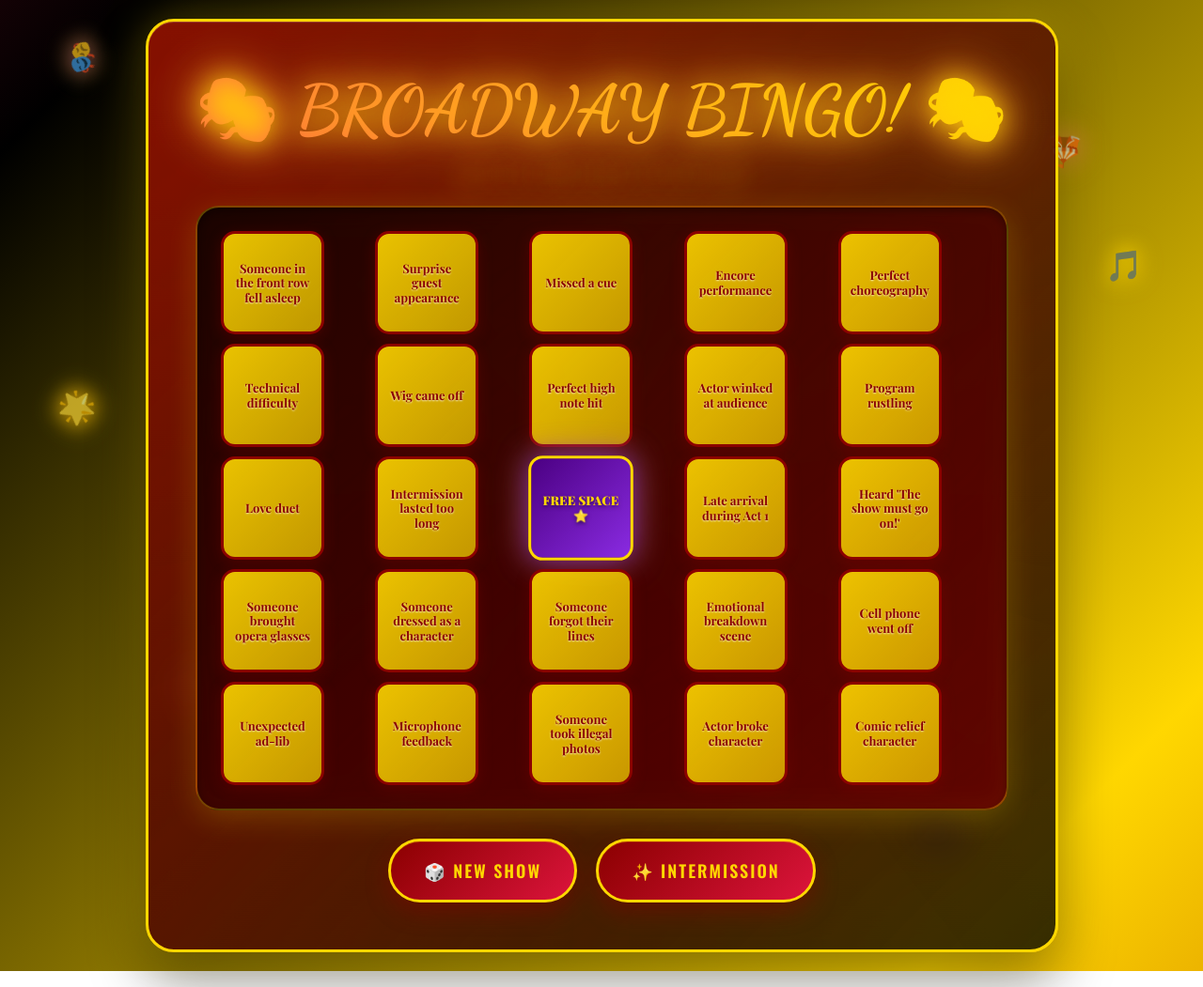
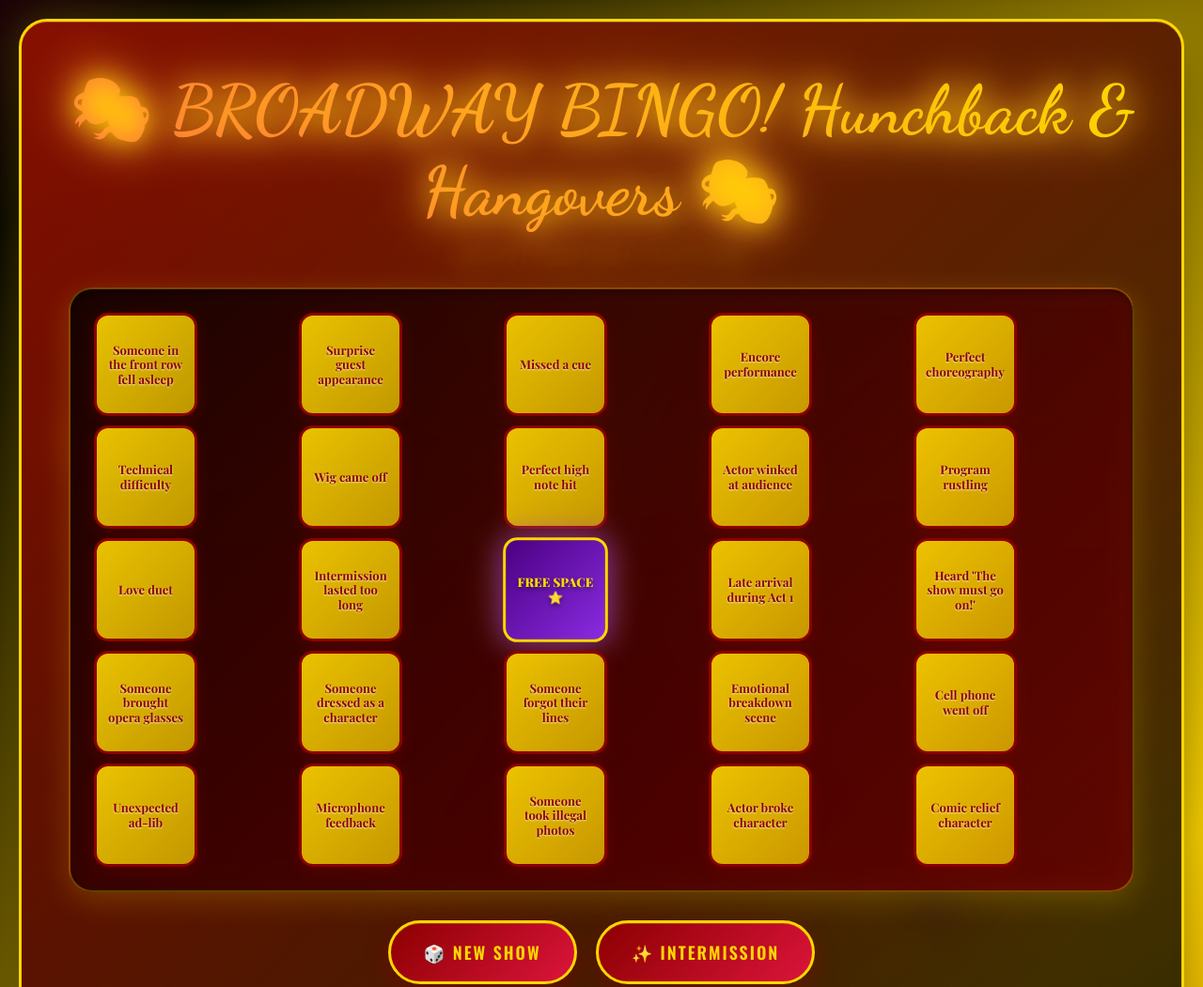
Before and after one commit to BroadwayBingo/bingosite, a plain HTML site: page index.html in a window 1280 px wide. Shown: the top 1051 px of the page at 94% size. Drawn offline with nearby package versions, Linux system fonts and the light colour scheme.

Commit message:
Update index.html

```diff
--- a/index.html
+++ b/index.html
@@ -666,7 +666,7 @@
     <div class="theater-element">🎵</div>
 
     <div class="stage">
-        <h1>🎭 BROADWAY BINGO! 🎭</h1>
+        <h1>🎭 BROADWAY BINGO! Hunchback & Hangovers 🎭</h1>
         <div class="bingo-card" id="bingoCard"></div>
         <div class="controls">
             <button onclick="generateNewCard()">🎲 NEW SHOW</button>
```
